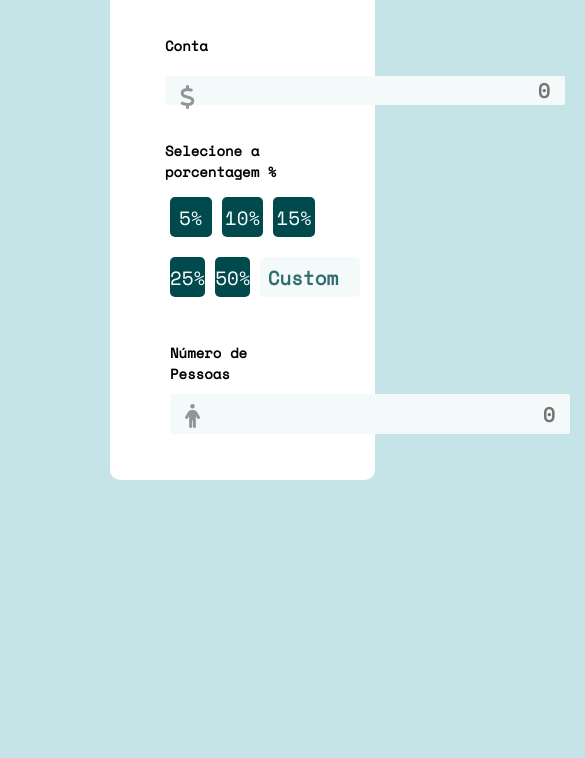
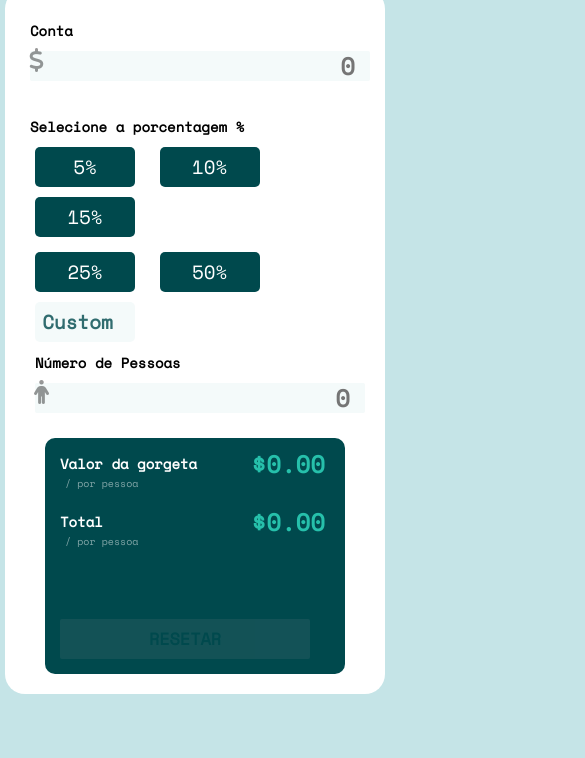
Before and after one commit to JohannesAlves/Calculador-de-Gorgeta, a plain HTML site: page index.html in a window 390 px wide. Shown: the part 122-880 px from the top of the page, 585 px wide, since content can reach past the window. After the commit the page ends 844 px from the top, so only its background shows below. Drawn offline with nearby package versions, Linux system fonts and the light colour scheme; some packages are replaced by stand-ins of ours; a script that the page names is missing.

Commit message:
Alterações da responsividade

```diff
--- a/assets/css/style.css
+++ b/assets/css/style.css
@@ -10,70 +10,96 @@
 }
 
 body{
-
+    margin: 0 auto;
     font-size: 24px;
     background-color: hsl(185, 41%, 84%);
 }
 
 h1{
     margin-left: 35%;
-    font-size: 20px;
+    font-size: 0.9em;
     letter-spacing: 5px;
     opacity: 0.7;
 
 }
+.container-primario {
+    background-color: white;
+    max-width: 800px;
+    margin: 0 auto;
+    height: 400px;
+    display: flex;
+    justify-content: space-around;
+    flex-wrap: wrap;
+    border-radius: 10px;
+}
+
+h3 {
+    color: white;
+}
+.container-valores {
+    margin-top: 3%;
+}
+
+.second-container {
+    margin-top: 3%;
+    width: 350px;
+    height: 90%;
+    background-color: hsl(183, 100%, 15%);
+    border-radius: 10px;
+    display: flex;
+    flex-direction: column;
+    padding: 25px;
+    padding-left: 12px;
+}
+
+
+.first-section, .second-section {
+    display: flex;
+    flex-direction: column;
+}
+
+.item-second-container {
+    display: flex;
+    justify-content: space-between;
+}
+
+.valor-total-first, .valor-total {
+    font-weight: 800;
+    font-size: 1.5em;
+    margin-top: -14%;
+    color:hsl(172, 67%, 45%);
+}
+
 .titleh3{
     font-size: 14px;
 }
-.peopleNumber{
-    margin-top: 30px;
-}
+
 h4{
     font-size: 14px;
     margin-top: 30px;
 }
-.container-primario{
-    background-color: white;
-    border-radius: 10px;
-    margin-left: 100px;
-    padding: 50px;
-    max-width: 1000px;
-    max-height: 500px;
-    display: flex;
-    flex-direction: column;
-}
-.fa-dollar-sign{
+.fa-dollar-sign, .fa-person{
     position: absolute;
-    margin-top: 55px;
-    margin-left: 20px;
-    min-width: 10px;
+    margin-left: 1%;
+    margin-top: 0.6%;
     opacity: 0.4;
 }
-.fa-person{
-    position: absolute;
-    margin-left: 20px;
-    margin-top: 15px;
-    opacity: 0.4;
-}
+
 .conta-input, .people-input{
     border-radius: 2px;
-    width: 400px;
-    height: 40px;
+    width: 100%;
+    height: 5vh;
     border: hidden;
     background-color: hsl(189, 41%, 97%);
     color: hsl(183, 100%, 15%);
     font-weight: bold;
-    font-size: 20px;
+    font-size: 1em;
     text-align: end;
 }
 .conta-input:focus, .people-input:focus{
     outline: none;
     border: 2px solid hsl(172, 67%, 45%);
     border-radius: 5px;
-}
-.btn-container-firstLine, .btn-container-secondLine{
-    display: flex;
-    align-items: center;
 }
 .btn-25, .btn-50, .btn-5, .btn-10, .btn-15, .input-custom{
     font-weight: 500;
@@ -83,7 +109,7 @@ h4{
     height: 40px;
     width: 100px;
     border-radius: 5px;
-    font-size: 1.2rem;
+    font-size: 0.8em;
     cursor: pointer;
 }
 .btn-25:hover, .btn-50:hover, .btn-5:hover, .btn-10:hover, .btn-15:hover{
@@ -91,35 +117,18 @@ h4{
     background-color: hsl(172, 67%, 45%);
     transition: 0.5s;
 }
-
-.second-container{
-    background-color: hsl(183, 100%, 15%);
-    max-height: 380px;
-    max-width: 400px;
-    border-radius: 5%;
-    margin-left: 500px;
-    margin-top: -40%;
-    color: white;
-    padding: 50px;
-}
 .person{
-
+    margin-top: -3%;
     font-size: 10px;
     opacity: 0.5;
-}
-.valor-total-first, .valor-total{
-    float: right;
-    color: hsl(172, 67%, 45%);
-    margin-left: 10%;
-    font-weight: 700;
-    margin-top: -10%;
+    color: white;
 }
 
 .btn-reset{
     color: hsl(183, 100%, 15%);
     margin-top: 60px;
     font-weight: 700;
-    font-size: 1rem;
+    font-size: 0.7em;
     opacity: 0.2;
     height: 40px;
     width: 300px;
@@ -152,4 +161,62 @@ h4{
     color: red;
 }
 
-/* POPUP */
+@media (max-width: 750px) {
+    .container-primario {
+        height: 100%;
+        width: 100%;
+        padding: 15px;
+        border-radius: 20px;
+    }
+
+    .conta-input, .people-input {
+        width: 100%;
+        height: 30px;
+    }
+
+    .second-container {
+        width: 300px;
+        padding: 0;
+    }
+
+    .valor-total-first, .valor-total {
+        font-weight: 800;
+        font-size: 1em;
+        margin-top: -14%;
+        color:hsl(172, 67%, 45%);
+    }
+
+    .btn-reset {
+        width: 250px;
+    }
+}
+
+@media (max-width: 300px) {
+    .container-primario {
+        height: 100%;
+        width: 100%;
+        border-radius: 20px;
+        padding: 0;
+    }
+
+    .conta-input, .people-input {
+        width: 90%;
+        height: 30px;
+    }
+
+    .second-container {
+        width: 100%;
+        padding: 0;
+    }
+
+    .valor-total-first, .valor-total {
+        font-weight: 800;
+        font-size: 1em;
+        margin-top: -14%;
+        color:hsl(172, 67%, 45%);
+    }
+
+    .btn-reset {
+        width: 100%;
+    }
+}
--- a/index.html
+++ b/index.html
@@ -6,13 +6,17 @@
     <meta name="viewport" content="width=device-width, initial-scale=1.0">
     <title>Calcular Gorgeta</title>
     <link href="/assets/css/style.css" rel="stylesheet">
-    <script src="https://kit.fontawesome.com/e1ed7f9b5c.js" crossorigin="anonymous"></script>
+    <script src="https://kit.fontawesome.com/55ee65c954.js" crossorigin="anonymous"></script>
 </head>
 <body>
+
+    <div>
     <h1>Calculador <br>de<br> Gorgeta</h1>
+    </div>
 
     <main class="container-primario">
-        <h3 class="titleh3">Conta</h3>
+    <div class="container-valores">
+        <h2 class="titleh3">Conta</h3>
         <div class="valueLessThanZero"></div>
         <i class="fa-solid fa-dollar-sign"></i>
         <input type="number" class="conta-input" placeholder="0" step="0.01">
@@ -31,25 +35,34 @@
 
     <div class="container-people">
 
-        <h3 class="titleh3 peopleNumber">Número de Pessoas</h3>
+        <h2 class="titleh3 peopleNumber">Número de Pessoas</h3>
         <div class="valueLessThanZero"></div>
         <i class="fa-solid fa-person"></i>
         <input type="number"  class="people-input" placeholder="0">
     </div>
+        </div>
 
     <!-- Segundo Container 'Resultado dos valores'-->
     <section class="second-container">
+     <div class="second-container-div">
             <div class="first-section">
                 <h3 class="titleh3 value">Valor da gorgeta</h3>
-        <div class="valor-total-first">$0.00</div>
+                <div class="item-second-container">
                      <p class="person">/ por pessoa</p>
+                    <span class="valor-total-first">$0.00</span>
                 </div>
+            </div>
+
+
 
         <div class="second-section">
         <h3 class="titleh3 total">Total</h3>
+        <div class="item-second-container">
+        <p class="person">/ por pessoa</p>
         <div class="valor-total">$0.00</div>
-        <p class="person">/ por pessoa</p>
+        </div>
         <button class="btn-reset">RESETAR</button>
+        </div>
      </div>
     </section>
     </main>
```
Lines whose indentation alone changed are shown as unchanged.
